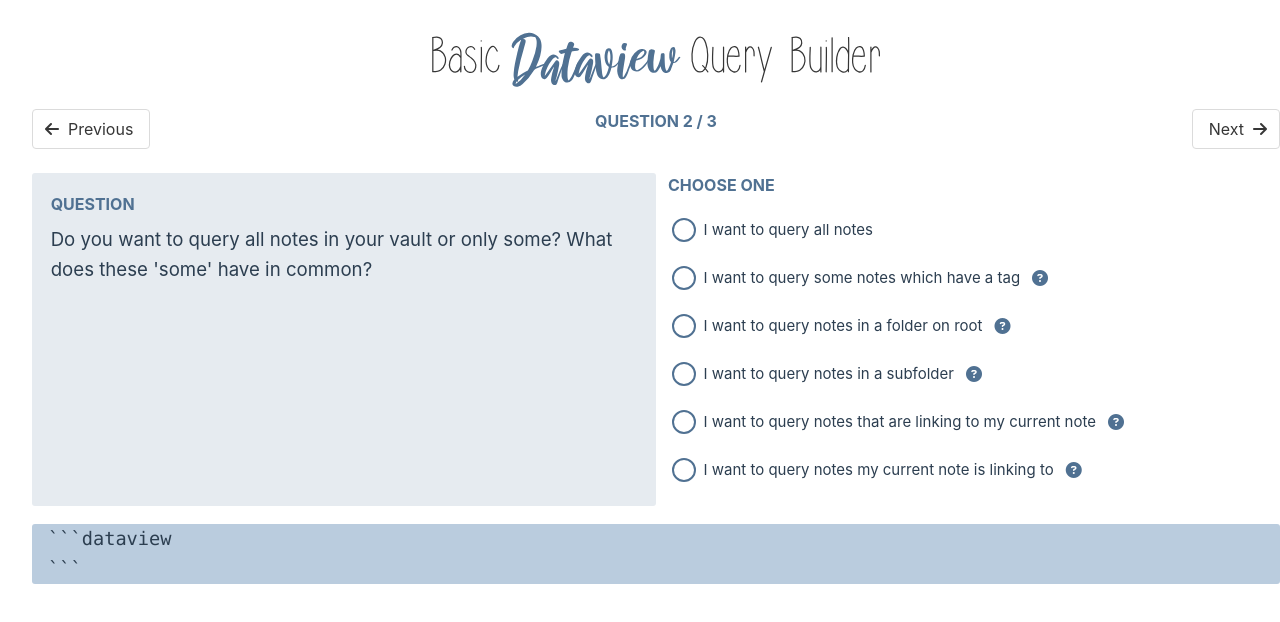
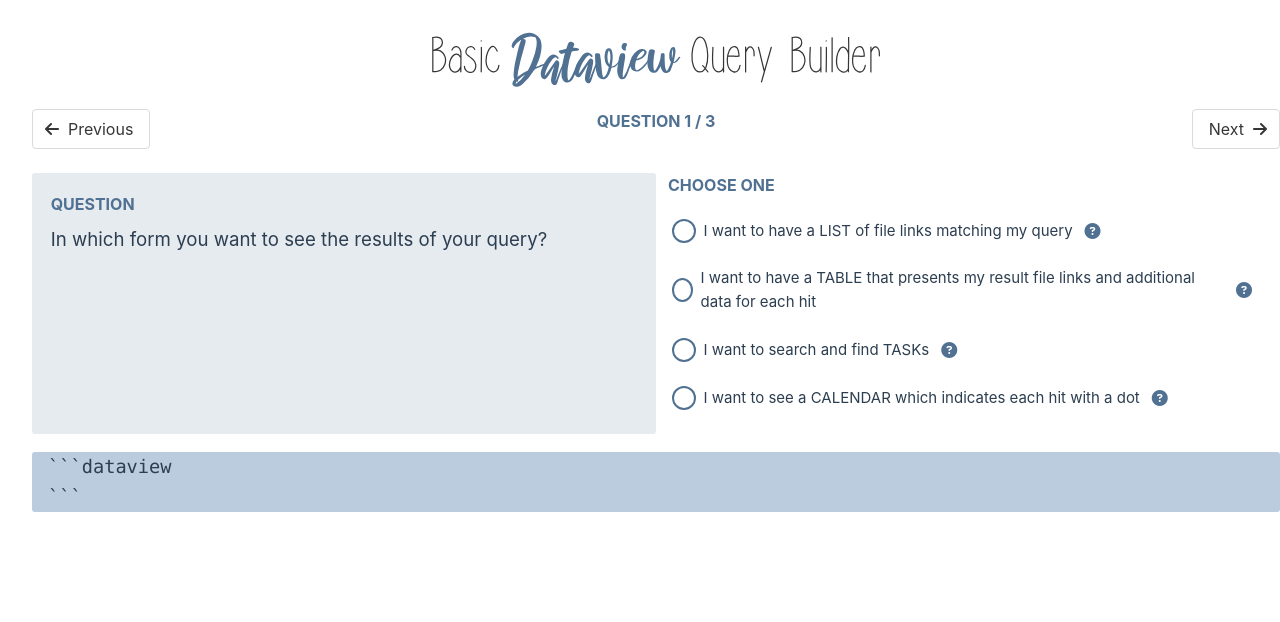
Before and after one commit to s-blu/basic-dataview-query-builder, a Vue app: page /question/1 in a window 1280 px wide. Shown: the top 622 px of the page. Built offline with nearby package versions, Linux system fonts and the light colour scheme.

Commit message:
refactor(router): let routing id match current question count

```diff
--- a/src/components/dqb-navigation.vue
+++ b/src/components/dqb-navigation.vue
@@ -4,16 +4,16 @@
 
 export default {
   computed: {
-    ...mapState(useQuestionsStore, ["lastQuestionIndex"]),
+    ...mapState(useQuestionsStore, ["questionsLength"]),
     next() {
       const currentIndex: number = Number(this.$route.params.id);
-      return currentIndex < this.lastQuestionIndex
+      return currentIndex < this.questionsLength
         ? `/question/${currentIndex + 1}`
         : "/result";
     },
     previous() {
       const currentIndex: number = Number(this.$route.params.id);
-      return currentIndex === 0 ? "" : `/question/${currentIndex - 1}`;
+      return currentIndex === 1 ? "" : `/question/${currentIndex - 1}`;
     },
   },
 };
@@ -30,7 +30,7 @@
       </router-link>
     </div>
     <div class="questionprogress column is-centered">
-      Question {{ Number($route.params.id) + 1 }} / {{ lastQuestionIndex + 1 }}
+      Question {{ Number($route.params.id) }} / {{ questionsLength }}
     </div>
     <div class="column is-2">
       <router-link :to="next" class="button is-pulled-right">
--- a/src/components/dqb-question.vue
+++ b/src/components/dqb-question.vue
@@ -9,7 +9,7 @@
   computed: {
     ...mapState(useQuestionsStore, ["questions"]),
     question(): Question {
-      return this.questions[this.$route.params.id];
+      return this.questions[this.$route.params.id - 1];
     },
   },
   methods: {
--- a/src/stores/questions.store.ts
+++ b/src/stores/questions.store.ts
@@ -10,7 +10,8 @@
     //questions: (state) => state.questions,
     queryParts: (state) =>
       state.questions.filter((q) => q.selected).map((q) => q.selected.dataview),
-    lastQuestionIndex: (state) => state.questions.length - 1,
+    questionsLength: (state) => state.questions.length,
+
   },
   actions: {
     updateQuestion(index: number, question: Question) {
--- a/src/views/QuestionView.vue
+++ b/src/views/QuestionView.vue
@@ -11,8 +11,8 @@
 <template>
   <main>
     <Navigation></Navigation>
-    <Question :question="currentQuestion" class="question"></Question>
-    <DataviewQuery :query="query" class="dataviewquery"></DataviewQuery>
+    <Question class="question"></Question>
+    <DataviewQuery class="dataviewquery"></DataviewQuery>
   </main>
 </template>
 
--- a/src/views/StartView.vue
+++ b/src/views/StartView.vue
@@ -14,7 +14,7 @@
         Click the button to start!
       </div>
     </div>
-    <router-link to="/question/0" class="button is-success is-large start-btn"
+    <router-link to="/question/1" class="button is-success is-large start-btn"
       >START!</router-link
     >
     <hr />
```
